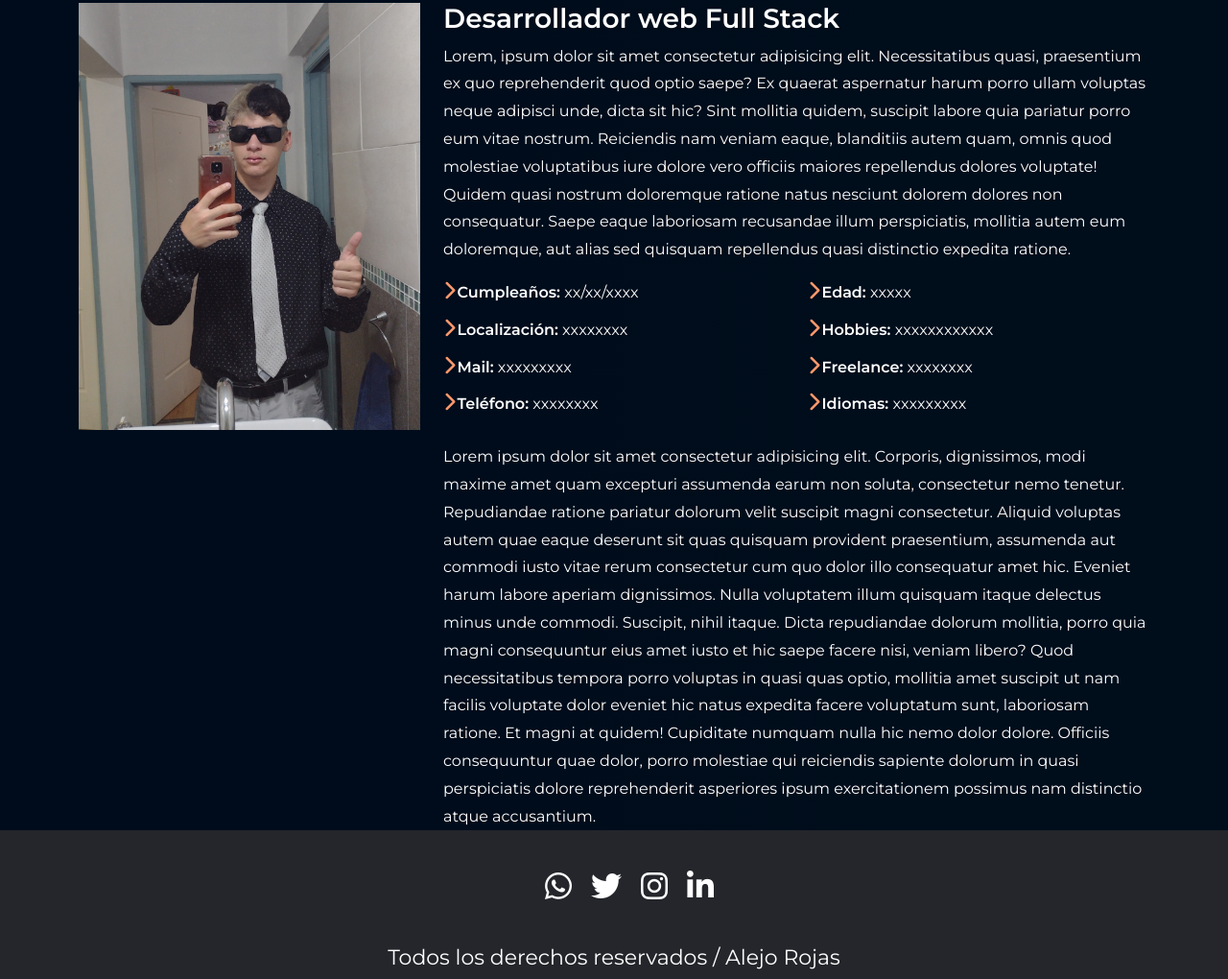
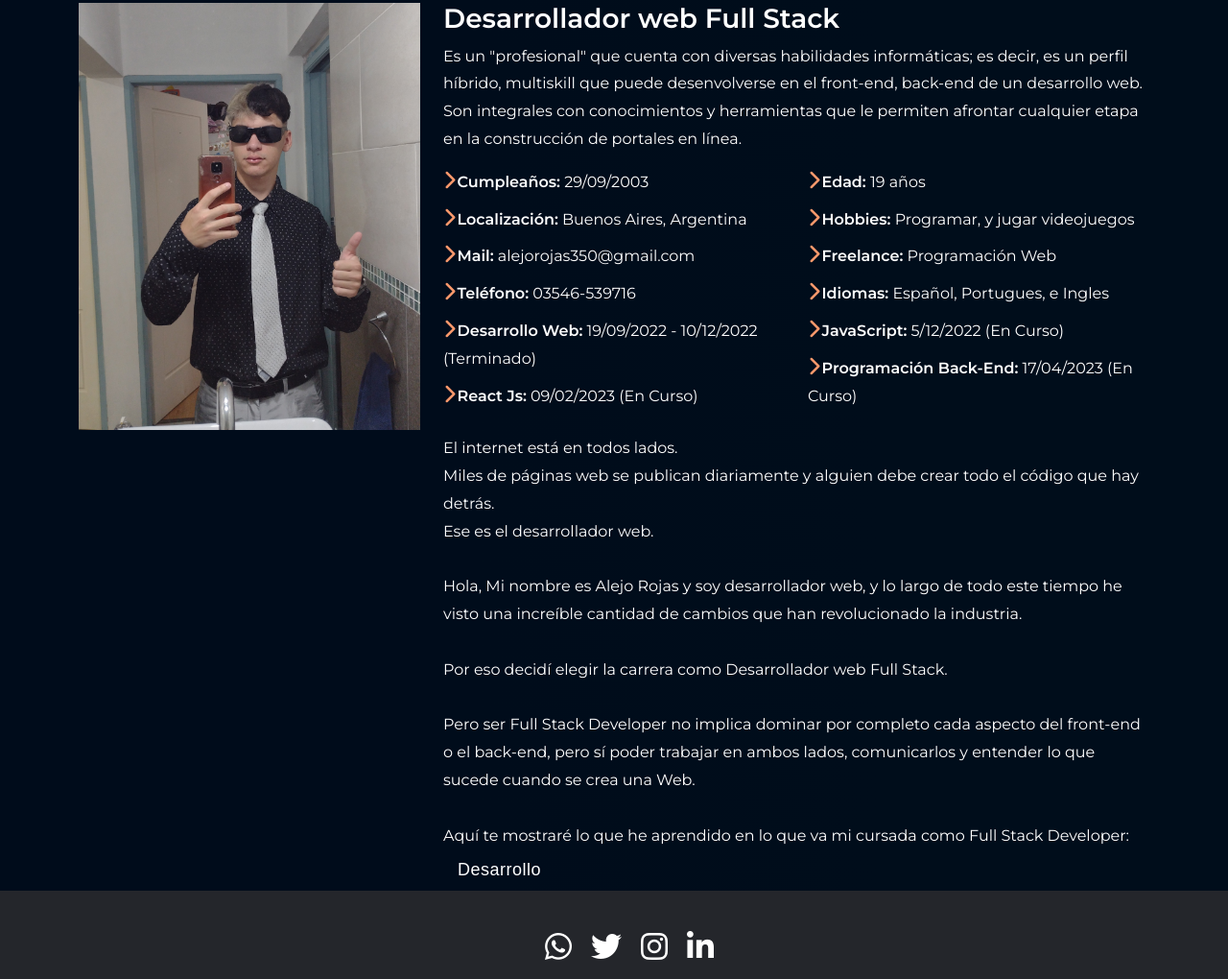
Before and after one commit to RojasAlejo/PF-Rojas, a plain HTML site: page pages/sobremi.html in a window 1280 px wide. Shown: the part 488-1508 px from the top of the page at 96% size. Drawn offline with nearby package versions, Linux system fonts and the light colour scheme.

Commit message:
Remplazo de lorem por información real

```diff
--- a/pages/sobremi.html
+++ b/pages/sobremi.html
@@ -5,6 +5,7 @@
     <meta charset="UTF-8">
     <meta http-equiv="X-UA-Compatible" content="IE=edge">
     <meta name="viewport" content="width=device-width, initial-scale=1.0">
+    <meta name="description" content="Desarrollador web Full-stack, Sobre mi persona">
     <!-- CSS only -->
     <link href="https://cdn.jsdelivr.net/npm/bootstrap@5.2.2/dist/css/bootstrap.min.css" rel="stylesheet"
         integrity="sha384-Zenh87qX5JnK2Jl0vWa8Ck2rdkQ2Bzep5IDxbcnCeuOxjzrPF/et3URy9Bv1WTRi" crossorigin="anonymous">
@@ -54,38 +55,36 @@
             </div>
             <div class="row">
                 <div class="col-lg-4" data-aos="fade-right">
-                    <img src="../img/Yotroll.jpg" class="img-fluid" alt="yo">
+                    <img src="../img/Yotroll.jpg" class="img-fluid" alt="mifoto">
                 </div>
                 <div class="col-lg-8 pt-4 pt-lg-0 content" data-aos="fade-left">
                     <h3>Desarrollador web Full Stack</h3>
-                    <p class="font-italic"> Lorem, ipsum dolor sit amet consectetur adipisicing elit. Necessitatibus quasi, praesentium ex quo reprehenderit quod optio saepe? Ex quaerat aspernatur harum porro ullam voluptas neque adipisci unde, dicta sit hic?
-                    Sint mollitia quidem, suscipit labore quia pariatur porro eum vitae nostrum. Reiciendis nam veniam eaque, blanditiis autem quam, omnis quod molestiae voluptatibus iure dolore vero officiis maiores repellendus dolores voluptate!
-                    Quidem quasi nostrum doloremque ratione natus nesciunt dolorem dolores non consequatur. Saepe eaque laboriosam recusandae illum perspiciatis, mollitia autem eum doloremque, aut alias sed quisquam repellendus quasi distinctio expedita ratione.</p>
+                    <p class="font-italic">Es un "profesional" que cuenta con diversas habilidades informáticas; es decir, es un perfil híbrido, multiskill que puede desenvolverse en el front-end, back-end de un desarrollo web. Son integrales con conocimientos y herramientas que le permiten afrontar cualquier etapa en la construcción de portales en línea.</p>
                     <div class="row">
                         <div class="col-lg-6">
                             <ul>
-                                <li><i class="fa-solid fa-chevron-right"></i><strong>Cumpleaños:</strong> xx/xx/xxxx
+                                <li><i class="fa-solid fa-chevron-right"></i><strong>Cumpleaños:</strong> 29/09/2003
                                 </li>
-                                <li><i class="fa-solid fa-chevron-right"></i><strong>Localización:</strong> xxxxxxxx</li>
+                                <li><i class="fa-solid fa-chevron-right"></i><strong>Localización:</strong> Buenos Aires, Argentina</li>
                                 <li><i class="fa-solid fa-chevron-right"></i><strong>Mail:</strong>
-                                    xxxxxxxxx</li>
-                                <li><i class="fa-solid fa-chevron-right"></i><strong>Teléfono:</strong> xxxxxxxx</li>
+                                    alejorojas350@gmail.com</li>
+                                <li><i class="fa-solid fa-chevron-right"></i><strong>Teléfono:</strong> 03546-539716</li>
+                                <li><i class="fa-solid fa-chevron-right"></i><strong>Desarrollo Web:</strong> 19/09/2022 - 10/12/2022 (Terminado)</li>
+                                <li><i class="fa-solid fa-chevron-right"></i><strong>React Js:</strong> 09/02/2023 (En Curso)</li>
                             </ul>
                         </div>
                         <div class="col-lg-6">
                             <ul>
-                                <li><i class="fa-solid fa-chevron-right"></i><strong>Edad:</strong> xxxxx</li>
-                                <li><i class="fa-solid fa-chevron-right"></i><strong>Hobbies:</strong> xxxxxxxxxxxx</li>
-                                <li><i class="fa-solid fa-chevron-right"></i><strong>Freelance:</strong> xxxxxxxx</li>
-                                <li><i class="fa-solid fa-chevron-right"></i><strong>Idiomas:</strong> xxxxxxxxx</li>
+                                <li><i class="fa-solid fa-chevron-right"></i><strong>Edad:</strong> 19 años</li>
+                                <li><i class="fa-solid fa-chevron-right"></i><strong>Hobbies:</strong> Programar, y jugar videojuegos</li>
+                                <li><i class="fa-solid fa-chevron-right"></i><strong>Freelance:</strong> Programación Web</li>
+                                <li><i class="fa-solid fa-chevron-right"></i><strong>Idiomas:</strong> Español, Portugues, e Ingles</li>
+                                <li><i class="fa-solid fa-chevron-right"></i><strong>JavaScript:</strong> 5/12/2022 (En Curso)</li>
+                                <li><i class="fa-solid fa-chevron-right"></i><strong>Programación Back-End:</strong> 17/04/2023 (En Curso)</li>
                             </ul>
                         </div>
                     </div>
-                    <p>Lorem ipsum dolor sit amet consectetur adipisicing elit. Corporis, dignissimos, modi maxime amet quam excepturi assumenda earum non soluta, consectetur nemo tenetur. Repudiandae ratione pariatur dolorum velit suscipit magni consectetur.
-                    Aliquid voluptas autem quae eaque deserunt sit quas quisquam provident praesentium, assumenda aut commodi iusto vitae rerum consectetur cum quo dolor illo consequatur amet hic. Eveniet harum labore aperiam dignissimos.
-                    Nulla voluptatem illum quisquam itaque delectus minus unde commodi. Suscipit, nihil itaque. Dicta repudiandae dolorum mollitia, porro quia magni consequuntur eius amet iusto et hic saepe facere nisi, veniam libero?
-                    Quod necessitatibus tempora porro voluptas in quasi quas optio, mollitia amet suscipit ut nam facilis voluptate dolor eveniet hic natus expedita facere voluptatum sunt, laboriosam ratione. Et magni at quidem!
-                    Cupiditate numquam nulla hic nemo dolor dolore. Officiis consequuntur quae dolor, porro molestiae qui reiciendis sapiente dolorum in quasi perspiciatis dolore reprehenderit asperiores ipsum exercitationem possimus nam distinctio atque accusantium.</p>
+                    <p>El internet está en todos lados. <br>Miles de páginas web se publican diariamente y alguien debe crear todo el código que hay detrás. <br>Ese es el desarrollador web. <br><br>Hola, Mi nombre es Alejo Rojas y soy desarrollador web, y lo largo de todo este tiempo he visto una increíble cantidad de cambios que han revolucionado la industria. <br><br>Por eso decidí elegir la carrera como Desarrollador web Full Stack. <br><br>Pero ser Full Stack Developer no implica dominar por completo cada aspecto del front-end o el back-end, pero sí poder trabajar en ambos lados, comunicarlos y entender lo que sucede cuando se crea una Web.<br><br>Aquí te mostraré lo que he aprendido en lo que va mi cursada como Full Stack Developer: <a class="nav-link" href="desarrollo.html">Desarrollo</a></p>
                 </div>
             </div>
         </div>
@@ -94,10 +93,10 @@
 
     <footer>
         <ul class="social-icon">
-            <li><a href="#"><i class="fa-brands fa-whatsapp"></i></a></li>
-            <li><a href="#"><i class="fab fa-twitter"></i></a></li>
-            <li><a href="#"><i class="fab fa-instagram"></i></a></li>
-            <li><a href="#"><i class="fab fa-linkedin-in"></i></a></li>
+            <li><a href="https://wa.me/543546539716"><i class="fa-brands fa-whatsapp" target="_blank"></i></a></li>
+            <li><a href="https://twitter.com/AleejoRojaas" target="_blank"><i class="fab fa-twitter"></i></a></li>
+            <li><a href="https://www.instagram.com/alejoorojaas/" target="_blank"><i class="fab fa-instagram"></i></a></li>
+            <li><a href="https://www.linkedin.com/in/alejo-rojas-b72466239/" target="_blank"><i class="fab fa-linkedin-in"></i></a></li>
         </ul>
         <p>Todos los derechos reservados / Alejo Rojas</p>
     </footer>
```
Also changed, not shown: index.html (+5 -4 lines), pages/contacto.html (+5 -4 lines), pages/desarrollo.html (+11 -10 lines), pages/proyectos.html (+5 -4 lines).
